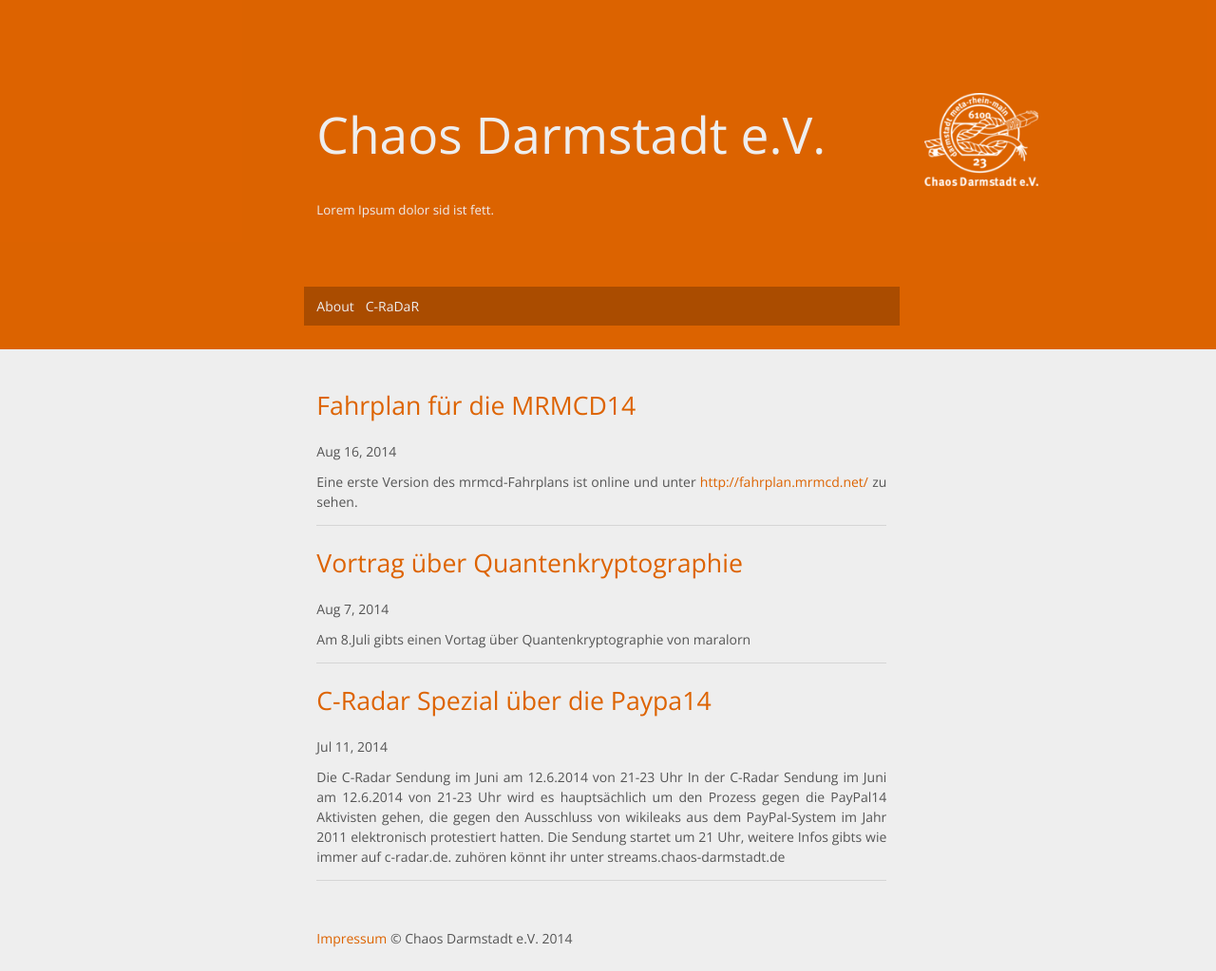
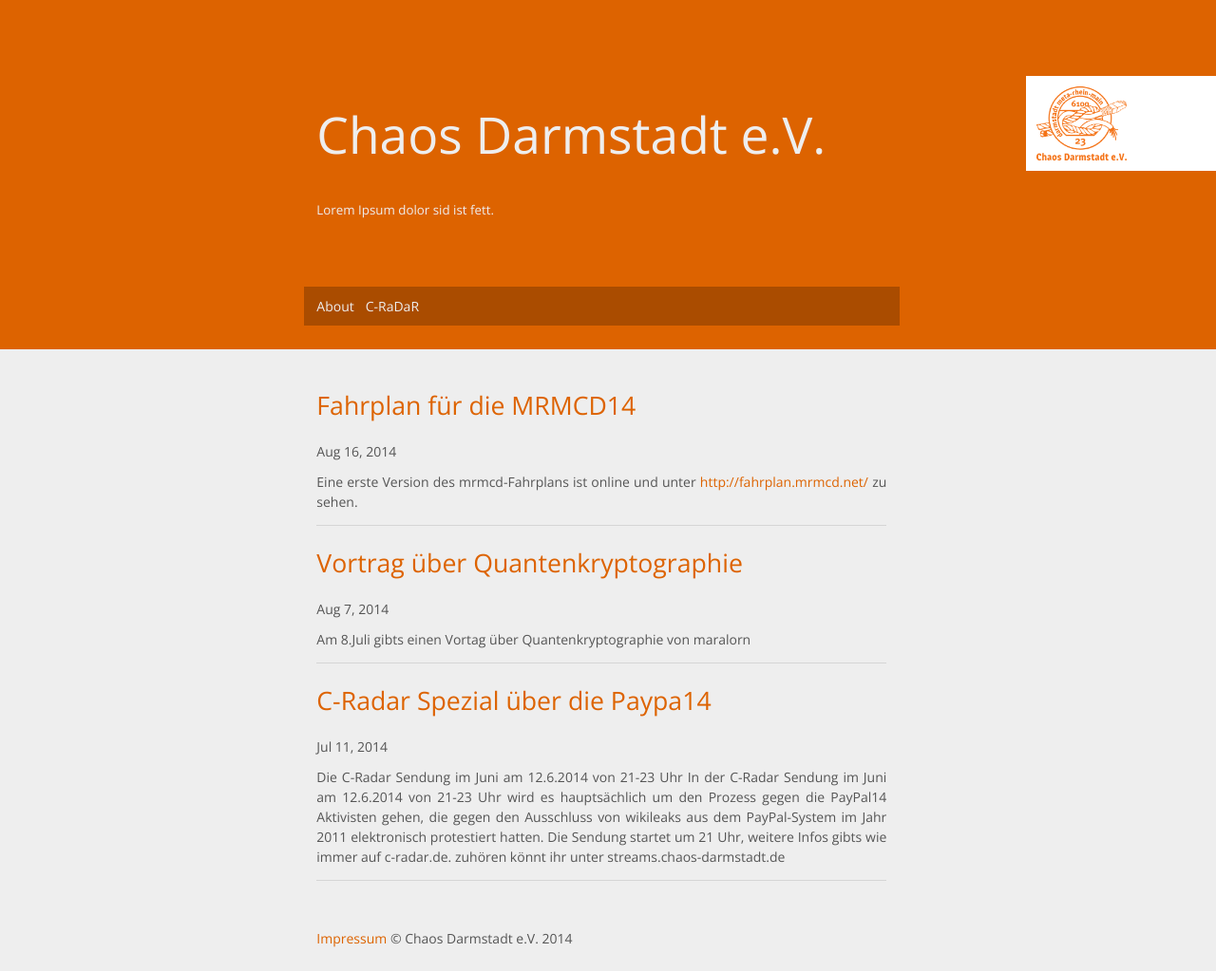
Before and after one commit to ChaosDarmstadt/chaos-darmstadt.de, a Jekyll site: the page built from index.html, in a window 1280 px wide. Shown: the whole page at 95% size. Built offline with Jekyll 4.4.1, drawn with Linux system fonts in a browser that asks for light colours.

Commit message:
logo style

```diff
--- a/_includes/header.html
+++ b/_includes/header.html
@@ -1,4 +1,7 @@
 <header class="header">
+		<div class="logo" style="position:absolute; right:0">
+			<img src="{{ site.baseurl }}assets/logo.png" alt="Logo">
+		</div>
 		<div class="hero row">
 					<div class="col-8 push-2">
 						<a href="{{ site.baseurl }}" title ="Home">
@@ -7,9 +10,6 @@
 						<h4>
 							{{ site.tagline }}
 						</h4>
-					</div>
-					<div class="logo col-2">
-						<img src="{{ site.baseurl }}assets/logo.png" alt="Logo">
 					</div>
 		</div>
 		<nav class="nav row">
--- a/_sass/header.scss
+++ b/_sass/header.scss
@@ -6,14 +6,22 @@
 	background-size: cover;
 	overflow: hidden;
 	position: relative;
-	&:before{
-		position: absolute;
-		top: 0;
-		left: 0;
-		width: 100%;
-		height: 100%;
-		background: rgba($primary-color, .8);
-		content: "";
+
+	.logo{
+		height: 10rem;
+		padding: 1rem;
+		top: 8rem;
+		background: white;
+		right:0;
+		width: 20rem;
+		position:absolute;
+		img{
+			max-height: 100%;
+			width: auto;
+		}
+		@include small-only{
+			display: none;
+		}
 	}
 
 .hero{
@@ -21,16 +29,6 @@
 	padding: 50px 0 30px 0;
 	@include small-only{
 		padding-top: 0px;
-	}
-	.logo{
-		img{
-			max-width: 100%;
-			height: auto;
-			padding-top: 2.8rem;
-			@include small-only{
-				max-width: 30%;
-			}
-		}
 	}
 	h1, h4{
 		color: $header-color;
```
Also changed, not shown: assets/logo.png.
